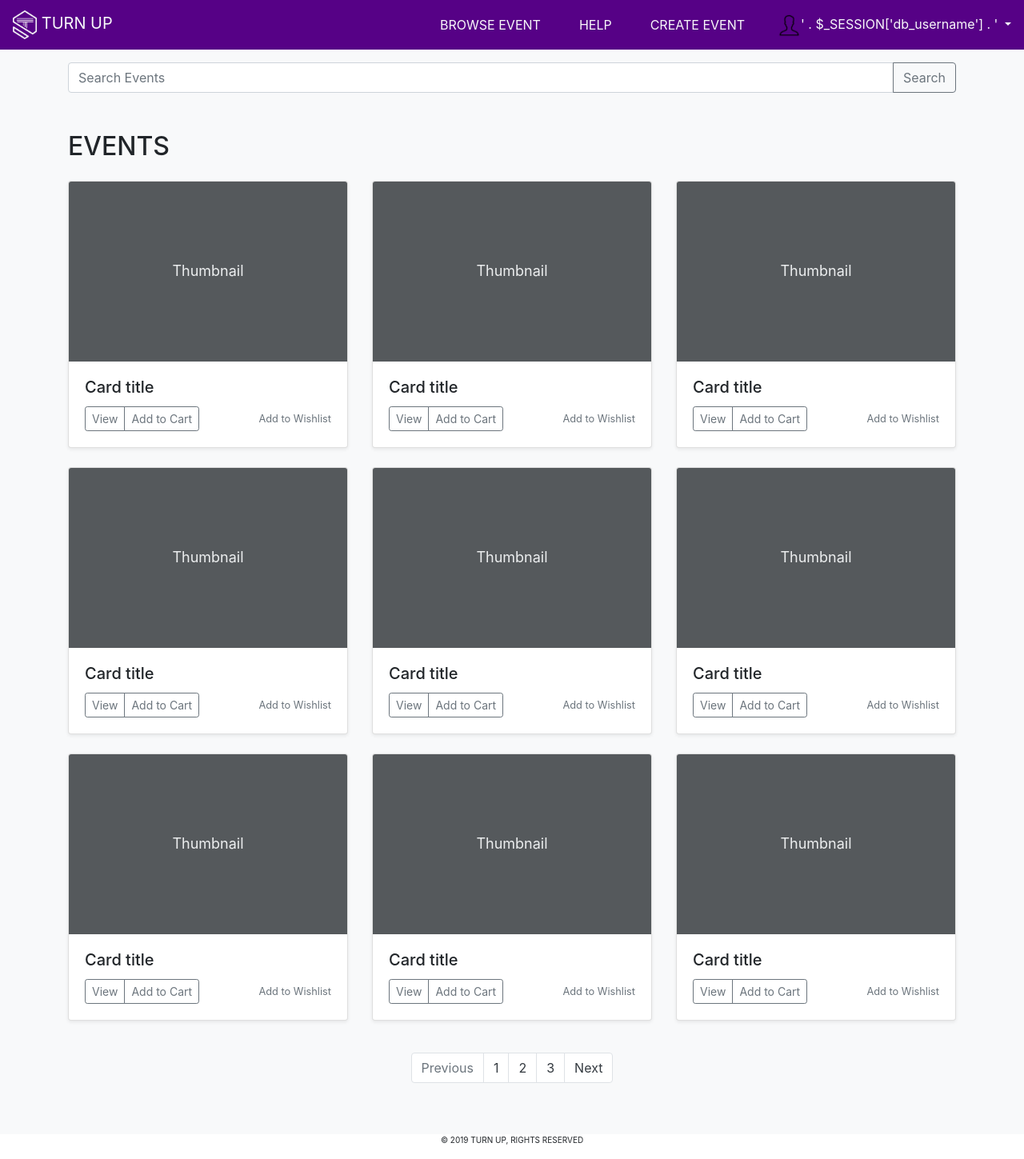
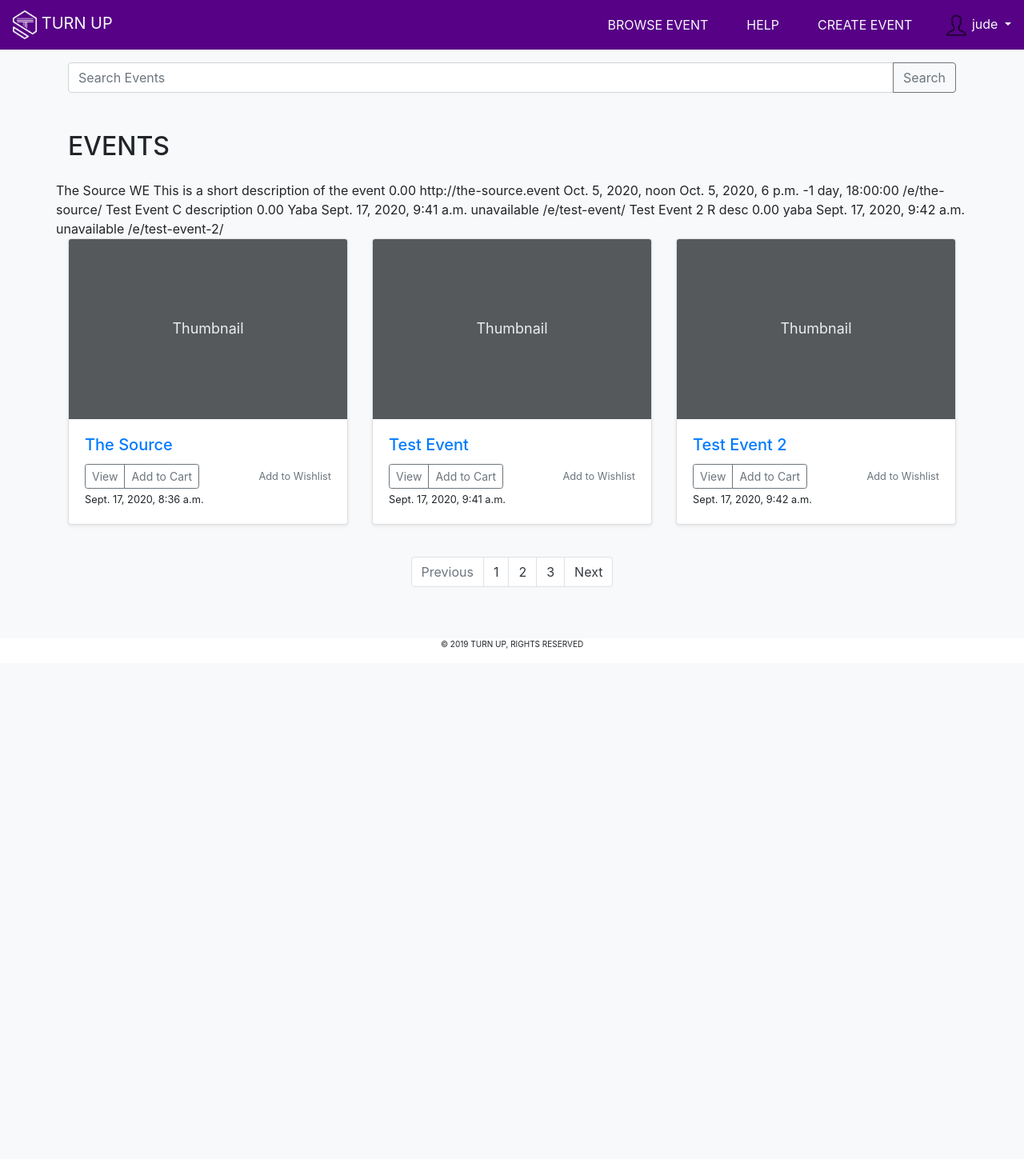
Before and after one commit to judeakinwale/tu_django, a Django app: page /events/ in a window 1280 px wide. Shown: the whole page at 80% size. After the commit the page ends 811 px from the top, so only its background shows below. Run offline with Django 3.2, Linux system fonts and the light colour scheme; a user stored in the database is signed in; data comes from the database, SQL or seed files in the repository; both versions use the stored data as it was after the commit; some libraries are stand-ins or nearby versions.

Commit message:
Add event detail and modify event list and EventAdmin

```diff
--- a/core/models.py
+++ b/core/models.py
@@ -1,4 +1,6 @@
 from django.db import models
+from django.shortcuts import reverse
+from django.utils import timezone
 
 # Create your models here.
 
@@ -43,7 +45,10 @@ class Event(models.Model):
         return self.name
 
     def get_absolute_url(self):
-        return reverse("event_detail", kwargs={"slug": self.slug})
+        return reverse("core:event_detail", kwargs={"slug": self.slug})
 
     def get_event_duration(self):
-        return self.start_time - self.end_time
+        if self.end_time:
+            return self.start_time - self.end_time
+        else:
+            return "unavailable"
--- a/core/templates/core/base_slim.html
+++ b/core/templates/core/base_slim.html
@@ -19,7 +19,7 @@
         <nav class="navbar navbar-expand-lg navbar-light text-light px-3">
             <!-- LOGO AND BRAND -->
             <a class="navbar-brand text-light" href="{% url 'core:homepage' %}">
-                <img src="{% static 'core/img/tu Logo 2.png' %}" class="" height="36px" alt="LOGO"> TURN UP <?php  ?>
+                <img src="{% static 'core/img/tu Logo 2.png' %}" class="" height="36px" alt="LOGO"> TURN UP
             </a>
             <button class="navbar-toggler" type="button" data-toggle="collapse" data-target="#navbarTogglerDemo02"
                 aria-controls="navbarTogglerDemo02" aria-expanded="false" aria-label="Toggle navigation">
@@ -29,19 +29,19 @@
             <div class="collapse navbar-collapse" id="navbarTogglerDemo02">
                 <ul class="navbar-nav ml-auto">
                     <li class="nav-item px-3">
-                        <a class="nav-link text-light" href="events.php">BROWSE EVENT</a>
+                        <a class="nav-link text-light" href="{% url 'core:events_list' %}">BROWSE EVENT</a>
                     </li>
                     <li class="nav-item px-3">
-                        <a class="nav-link text-light" href="help.php">HELP</a>
+                        <a class="nav-link text-light" href="#">HELP</a>
                     </li>
                     <li class="nav-item px-3">
-                        <a class="nav-link text-light" href="create_event.php">CREATE EVENT</a>
+                        <a class="nav-link text-light" href="#">CREATE EVENT</a>
                     </li>
                     <li class="nav-item pl-3">
                         {% if user.is_authenticated %}
                         <div class="dropdown" style="top: 14%; cursor: pointer;">
                             <a class="dropdown-toggle" data-toggle="dropdown">
-                                <span><img src="{% static 'core//img/profile.png' %}" alt="profile" width="30" height="30">' . $_SESSION['db_username'] . '<span>
+                                <span><img src="{% static 'core//img/profile.png' %}" alt="profile" width="30" height="30"> {{request.user}} <span>
                             </a>
                             <div class="dropdown-menu dropdown-menu-right" aria-labelledby="navbarDropdown">
                                <a class="dropdown-item" href="#">Profile</a>
@@ -51,7 +51,7 @@
                              </div>
                         </div>
                         {% else %}
-                        <a class="nav-link text-light" href="sign_in.php">SIGN IN</a>
+                        <a class="nav-link text-light" href="#">SIGN IN</a>
                         {% endif %}
                     </li>
                 </ul>
--- a/core/templates/core/event_list.html
+++ b/core/templates/core/event_list.html
@@ -25,7 +25,7 @@
             <div class="container">
                 <h2 class="pb-3">EVENTS</h2>
                 <div class="row">
-                    <div class="col-md-4">
+                    {% comment %} <div class="col-md-4">
                         <div class="card mb-4 shadow-sm">
                             <svg class="bd-placeholder-img card-img-top" width="100%" height="225"
                                 xmlns="http://www.w3.org/2000/svg" preserveAspectRatio="xMidYMid slice" focusable="false"
@@ -48,18 +48,48 @@
                                 </div>
                             </div>
                         </div>
-                    </div>
+                    </div> {% endcomment %}
+
+                    {% for event in object_list %}
+                        {{event.name}}
+                        {{event.category}}
+                        {{event.description}}
+
+                        {% if event.sale_price %}
+                            {{event.sale_price}}
+                        {% else %}
+                            {{event.price}}
+                        {% endif %}
+
+                        {% if event.location %}
+                            {{event.location}}
+                        {% endif %}
+
+                        {{event.start_time}}
+
+                        {% if event.end_time %}
+                            {{event.end_time}}
+                        {% endif %}
+
+                        {{event.get_event_duration}}
+                        {{event.get_absolute_url}}
+
+                    {% endfor %}
+
+                    {% for event in object_list %}
                     <div class="col-md-4">
                         <div class="card mb-4 shadow-sm">
-                            <svg class="bd-placeholder-img card-img-top" width="100%" height="225"
+                            <a href="{{event.get_absolute_url}}">
+                                <svg class="bd-placeholder-img card-img-top" width="100%" height="225"
                                 xmlns="http://www.w3.org/2000/svg" preserveAspectRatio="xMidYMid slice" focusable="false"
                                 role="img" aria-label="Placeholder: Thumbnail">
                                 <title>Placeholder</title>
                                 <rect width="100%" height="100%" fill="#55595c"></rect><text x="50%" y="50%" fill="#eceeef"
                                     dy=".3em">Thumbnail</text>
                             </svg>
+                            </a>
                             <div class="card-body">
-                                <h5 class="card-title">Card title</h5>
+                                <a href="{{event.get_absolute_url}}"><h5 class="card-title">{{event.name}}</h5></a>
                                 <div class="d-flex justify-content-between align-items-center">
                                     <div class="btn-group">
                                         <button type="button" class="btn btn-sm btn-outline-secondary">View</button>
@@ -67,10 +97,13 @@
                                     </div>
                                     <small class="text-muted"><a class="text-muted" href="">Add to Wishlist</a></small>
                                 </div>
+                                <small>{{event.timestamp}}</small>
                             </div>
                         </div>
                     </div>
-                    <div class="col-md-4">
+                    {% endfor %}
+
+                    {% comment %} <div class="col-md-4">
                         <div class="card mb-4 shadow-sm">
                             <svg class="bd-placeholder-img card-img-top" width="100%" height="225"
                                 xmlns="http://www.w3.org/2000/svg" preserveAspectRatio="xMidYMid slice" focusable="false"
@@ -218,7 +251,7 @@
                                 </div>
                             </div>
                         </div>
-                    </div>
+                    </div> {% endcomment %}
                 </div>
             </div>
 
--- a/core/urls.py
+++ b/core/urls.py
@@ -7,6 +7,7 @@ app_name = 'core'
 
 urlpatterns = [
     path("", views.HomeView.as_view(), name="homepage"),
-    path("events/", views.EventListView.as_view(), name="events"),
+    path("events/", views.EventListView.as_view(), name="events_list"),
+    path("e/<slug>/", views.EventDetailView.as_view(), name="event_detail"),
     path("about/", TemplateView.as_view(template_name='core/about.html'), name="about"),
 ]
--- a/core/views.py
+++ b/core/views.py
@@ -9,4 +9,8 @@ class HomeView(TemplateView):
 
 class EventListView(ListView):
     model = Event
-    template_name = "event_list.html"
+    template_name = "core/event_list.html"
+
+class EventDetailView(DetailView):
+    model = Event
+    template_name = "core/event_detail.html"
```
Also changed, not shown: core/admin.py (+11 -11 lines), core/templates/core/base.html (+4 -4 lines), core/templates/core/event_detail.html (added, +8 -0 lines), db.sqlite3.
